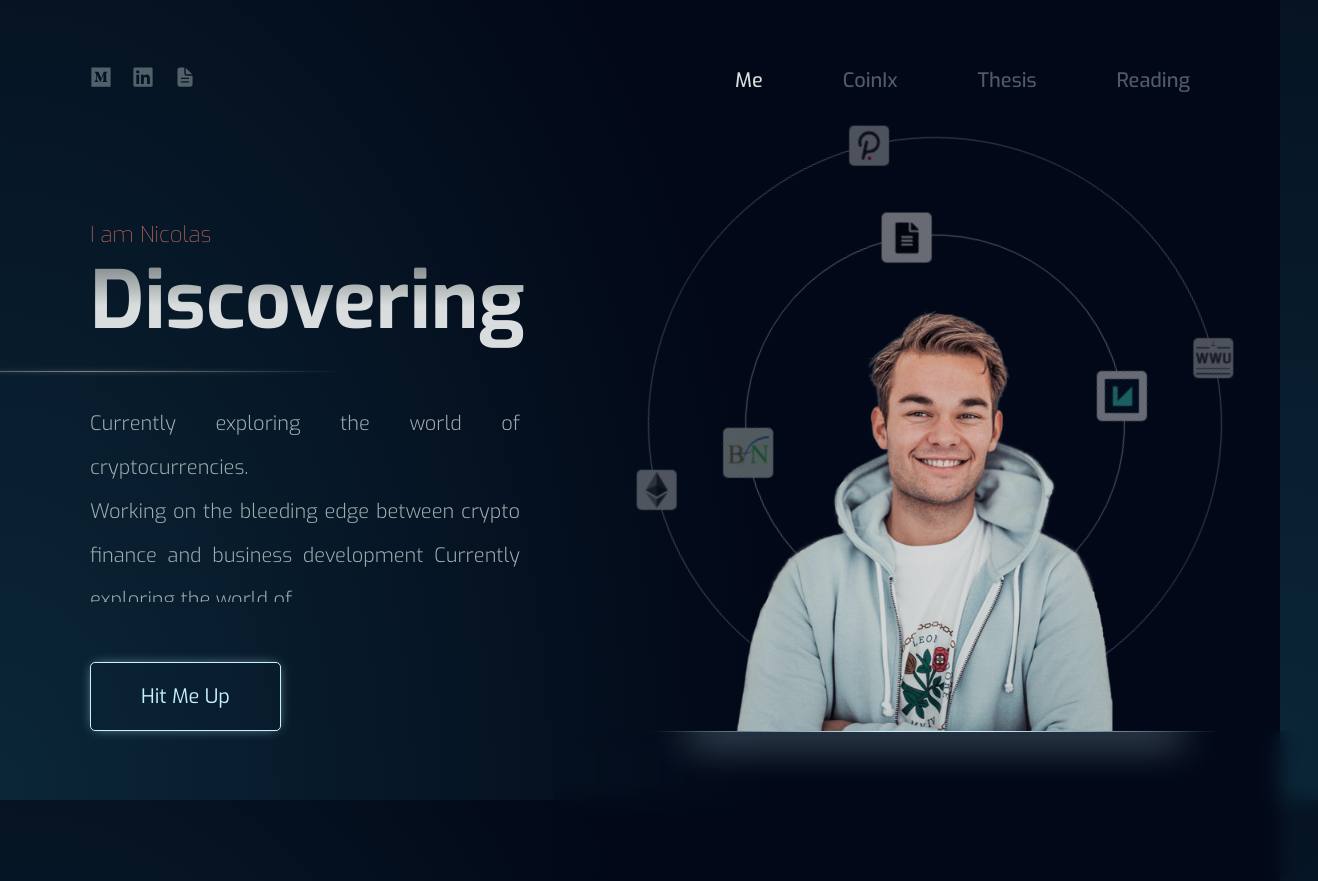
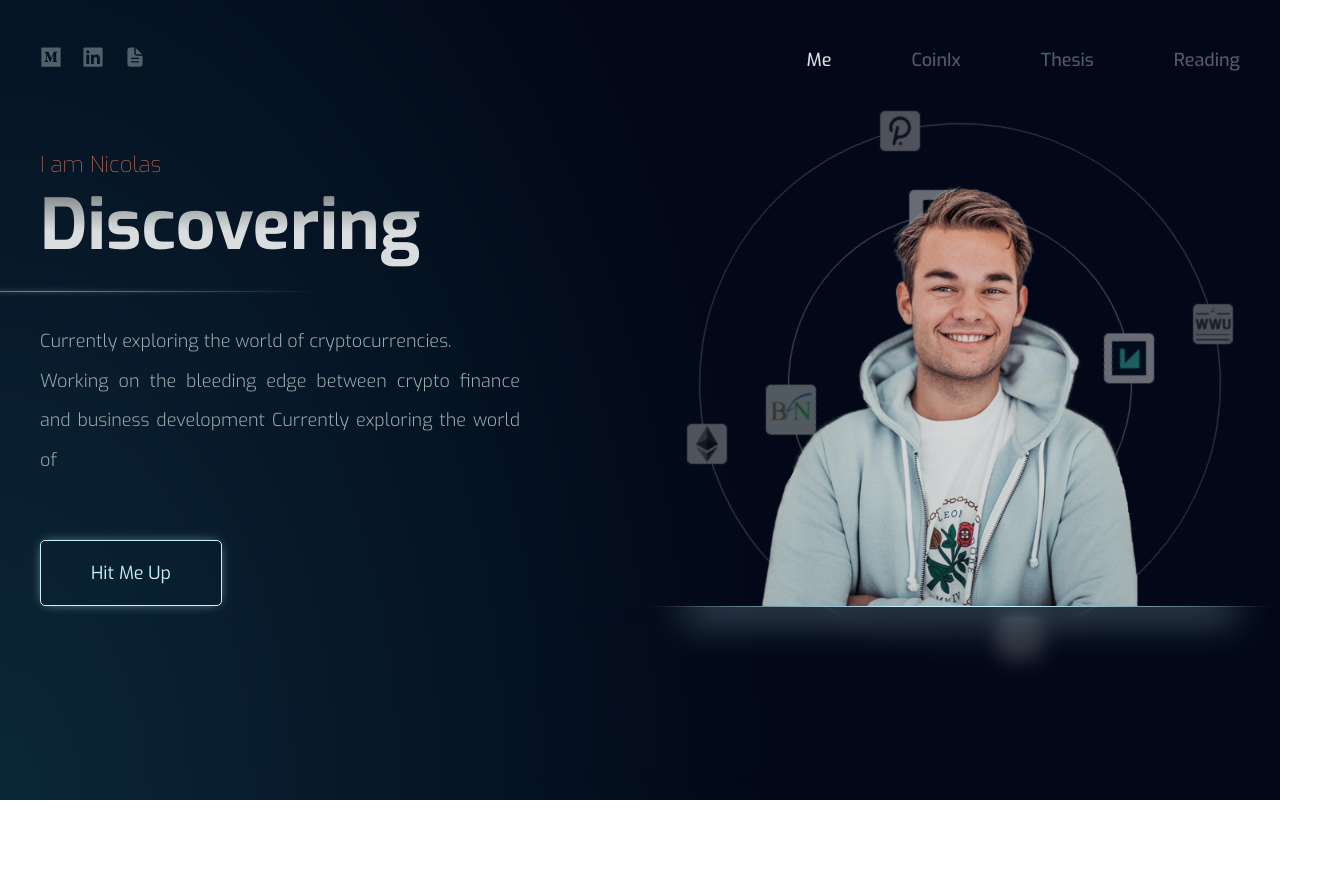
Before and after one commit to lukasjoho/nikolas, a Next.js app: page / in a window 1280 px wide. Shown: the whole page, 1318 px wide, since content can reach past the window. After the commit the page ends 800 px from the top, so only its background shows below. Built offline with nearby package versions, Linux system fonts and the light colour scheme.

Commit message:
Change global layout

```diff
--- a/components/CircleAnimation.js
+++ b/components/CircleAnimation.js
@@ -29,11 +29,18 @@ const CircleWrapper = styled.div`
 		width: 110%;
 		padding-top: 110%;
 	}
+
 	@media ${Breakpoint.lg} {
 		top: -10%;
 
-		width: 120%;
-		padding-top: 120%;
+		width: 100%;
+		padding-top: 100%;
+	}
+	@media ${Breakpoint.xl} {
+		top: 0%;
+
+		width: 100%;
+		padding-top: 100%;
 	}
 	@media ${Breakpoint.xl} {
 		top: -20%;
@@ -72,7 +79,6 @@ const StyledCircle = styled.div`
 	transform: rotate(0deg);
 	animation: rotation ${(props) => `${props.duration}s`} linear
 		${(props) => `${-1 * props.delay}s`} infinite reverse;
-
 	div {
 		position: absolute;
 		width: ${(props) => `${props.icon / 1.5}px`};
@@ -148,9 +154,9 @@ const NoOverflow = styled.div`
 `;
 const Line = styled.div`
 	position: absolute;
-	height: 150px;
+	height: 300px;
 	width: 150%;
-	bottom: -150px;
+	bottom: -300px;
 	z-index: 3;
 	backdrop-filter: blur(10px);
 	.hr {
--- a/components/GlobalStyle.js
+++ b/components/GlobalStyle.js
@@ -21,24 +21,29 @@ const GlobalStyle = createGlobalStyle`
 
 			overflow-x: hidden;
 
-
 		body{
 			/* padding-bottom: 8rem; */
 			font-size: 1.6rem;
 			color: #9EAEB0;
 			overflow-x: hidden;
+		min-height: 100%;
+
 			@media ${Breakpoint.md} {
 			overflow-x: unset;
 
+					font-size: 1.8rem;
+			}
+			@media ${Breakpoint.lg} {
+					padding-bottom: 18rem;
+
+			}
+
+@media ${Breakpoint.xxl} {
+
 					font-size: 2rem;
 			}
-			@media ${Breakpoint.lg} {
-			overflow-x: unset;
 
-					padding-bottom: 6rem;
-			}
-
-
+			overflow: hidden;
 		}
 
 
--- a/components/Header.js
+++ b/components/Header.js
@@ -21,19 +21,24 @@ const StyledHeader = styled.nav`
 	}
 	@media ${Breakpoint.lg} {
 		align-items: center;
+		height: 12rem;
 
 		position: relative;
 		left: unset;
 		width: unset;
-		height: 16rem;
 		justify-content: space-between;
-		margin-bottom: 6rem;
+		margin-bottom: 3rem;
 		> *:first-child {
 			display: flex;
 		}
 	}
+	@media ${Breakpoint.xl} {
+		height: 12rem;
+		margin-bottom: 6rem;
+	}
 	@media ${Breakpoint.xxl} {
-		height: 20rem;
+		height: 24rem;
+		margin-bottom: 6rem;
 	}
 `;
 
--- a/components/Paragraph.js
+++ b/components/Paragraph.js
@@ -4,7 +4,7 @@ import { motion } from 'framer-motion';
 import Breakpoint from './_breakpoints';
 
 const StyledParagraph = styled(motion.p)`
-	line-height: 2.2;
+	line-height: 2;
 	font-weight: 300;
 	overflow: scroll;
 	text-align: justify;
@@ -17,6 +17,8 @@ const StyledParagraph = styled(motion.p)`
 	}
 
 	@media ${Breakpoint.lg} {
+		line-height: 2.2;
+
 		&::-webkit-scrollbar {
 			all: unset;
 
--- a/components/_breakpoints.js
+++ b/components/_breakpoints.js
@@ -2,8 +2,8 @@ export const size = {
 	s: 576,
 	md: 768,
 	lg: 992,
-	xl: 1200,
-	xxl: 1400,
+	xl: 1400,
+	xxl: 1700,
 };
 const Breakpoint = {
 	s: `(min-width: ${size.s}px)`,
--- a/components/_utils.js
+++ b/components/_utils.js
@@ -10,18 +10,19 @@ export const Container = styled.div`
 	padding: 0 4rem;
 	display: flex;
 	flex-direction: column;
-	padding-top: 11rem;
+	padding-top: 8rem;
+	margin-top: 3rem;
 	@media ${Breakpoint.md} {
-		padding-top: 14rem;
 	}
 	@media ${Breakpoint.lg} {
 		padding-top: 0rem;
+		margin-top: 0rem;
 	}
 	@media ${Breakpoint.xl} {
-		max-width: 1100px;
+		max-width: 1200px;
 	}
 	@media ${Breakpoint.xxl} {
-		max-width: 1250px;
+		max-width: 1400px;
 	}
 `;
 export const Row = styled.div`
```
